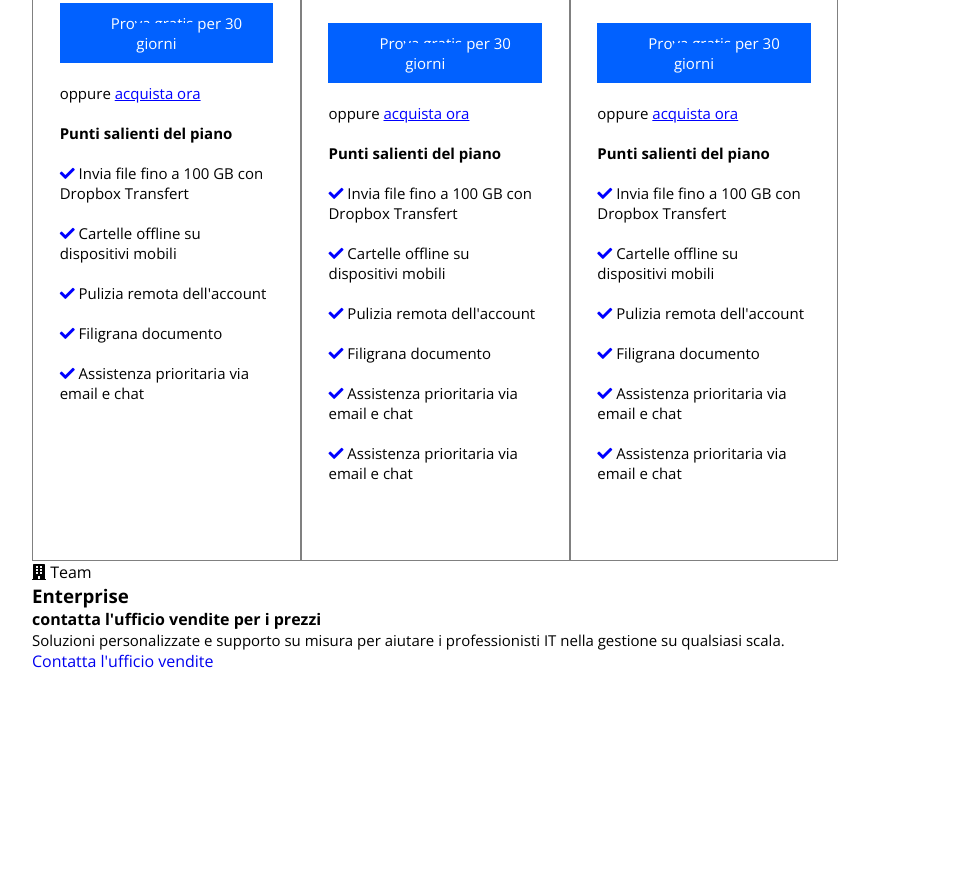
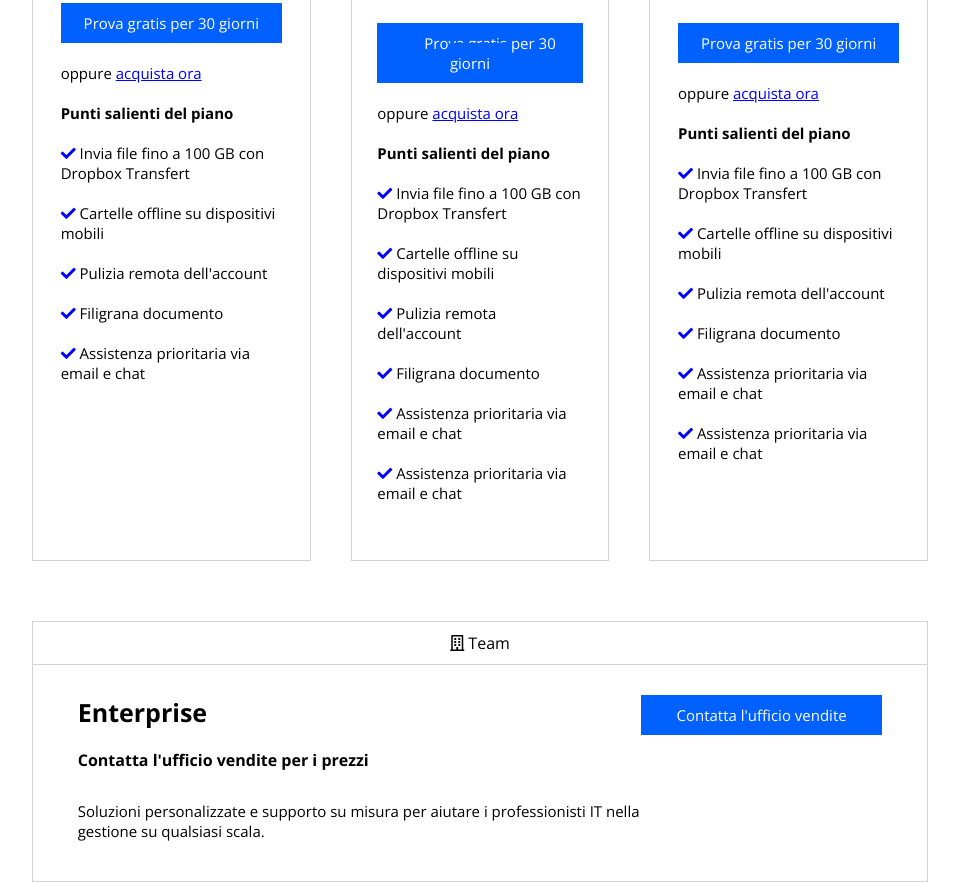
Before and after one commit to edoerco/htmlcss-dropbox, a plain HTML site: page index.html in a window 1280 px wide. Shown: the part 1753-2635 px from the top of the page, without its empty margins (160-1119 px from the left). Before the commit the page ends 2425 px from the top, so only its background shows below. Drawn offline with nearby package versions, Linux system fonts and the light colour scheme.

Commit message:
conclusione sez. Buisness

```diff
--- a/css/style.css
+++ b/css/style.css
@@ -200,17 +200,25 @@ a:hover {
 /*fine titolo e fatturazione */
 /* colonna */
 .col-piano {
-    width: 30%;
+    width: calc(100% / 3 - 20px);
     min-height: 1000px;
-    margin-top: 50px;
-    border: 1px solid grey;
+    margin: 50px 0px 0 0px;
+    border: 1px solid lightgrey;
+    float: left;
+}
+
+.col-piano-center {
+    width: calc((100% / 3) - 40px);
+    min-height: 1000px;
+    margin: 50px 40px 0;
+    border: 1px solid lightgrey;
     float: left;
 }
 
 .titolo-business {
     text-align: center;
     padding: 10px 0;
-    border-bottom: 1px solid grey;
+    border-bottom: 1px solid lightgray;
 }
 
 .text-piano {
@@ -254,6 +262,10 @@ a:hover {
     color: white;
 }
 
+.prova-piano a:hover {
+    text-decoration: none;
+}
+
 .text-piano > p {
     margin-bottom: 20px;
 }
@@ -274,12 +286,45 @@ a:hover {
 .fa-check {
     color: blue;
 }
-
-
-
-
 /*fine colonna */
 
+/* parte inferiore piano  */
+.container-piano2 {
+    margin-top: 60px;
+    border: 1px solid lightgray;
+}
+
+.text-team {
+    width: 70%;
+    float: left;
+    padding-bottom: 40px;
+}
+
+.text-team h3 {
+    margin-top: 30px;
+    font-size: 25px;
+}
+
+.text-team h4 {
+    padding: 20px 0 30px;
+    font-weight: 700;
+}
+
+.text-team2 {
+    width: 30%;
+    float: right;
+    margin-top: 30px;
+    text-align: center;
+}
+
+.text-team2 a {
+    color: white;
+}
+
+.text-team2 a:hover {
+    text-decoration: none;
+}
+/* fine parte inferiore piano  */
 /*fine piano */
 
 /*fine main  */
--- a/index.html
+++ b/index.html
@@ -140,8 +140,8 @@
                     </div>
                 </div>
 
-                <div class="col-piano">
-                    <div class="titolo-business"><i class="fas fa-building"></i></i> Team</div>
+                <div class="col-piano-center">
+                    <div class="titolo-business"><i class="far fa-building"></i></i> Team</div>
                     <div class="fs-15 w-80">
                         <div class="text-piano">
                             <h3>Standard</h3>
@@ -151,9 +151,9 @@
                             </div>
 
                             <div class="offerte-piano clearfix">
-                                <p><i class="far fa-user"></i> 1 utente </p>
+                                <p><i class="fas fa-user-plus"></i> 1 utente </p>
                                 <p><i class="far fa-folder"></i> 3 TB di spazio di archiviazione sicuro</p>
-                                <p><i class="fas fa-pencil-alt"></i> Funzioni di produttività premium e condivisione file semplice e sicura</p>
+                                <p><i class="far fa-smile"></i> Funzioni di produttività premium e condivisione file semplice e sicura</p>
                             </div>
 
                             <div class="prova-piano">
@@ -178,7 +178,7 @@
                 </div>
 
                 <div class="col-piano">
-                    <div class="titolo-business"><i class="fas fa-building"></i> Team</div>
+                    <div class="titolo-business"><i class="far fa-building"></i> Team</div>
                     <div class="fs-15 w-80">
                         <div class="text-piano">
                             <h3>Advanced</h3>
@@ -188,8 +188,8 @@
                             </div>
 
                             <div class="offerte-piano clearfix">
-                                <p><i class="far fa-user"></i> 1 utente </p>
-                                <p><i class="far fa-folder"></i> 3 TB di spazio di archiviazione sicuro</p>
+                                <p><i class="fas fa-user-plus"></i> 1 utente </p>
+                                <p><i class="far fa-smile"></i> 3 TB di spazio di archiviazione sicuro</p>
                                 <p><i class="fas fa-pencil-alt"></i> Funzioni di produttività premium e condivisione file semplice e sicura</p>
                             </div>
 
@@ -215,15 +215,17 @@
                 </div>
             </div>
 
-            <div class="container-piano2 w-70">
-                <div><i class="fas fa-building"></i> Team</div>
-                <div>
-                    <h3>Enterprise</h3>
-                    <h4>contatta l'ufficio vendite per i prezzi</h4>
-                    <p class="fs-15">Soluzioni personalizzate e supporto su misura per aiutare i professionisti IT nella gestione su qualsiasi scala.</p>
-                </div>
-                <div>
-                  <a href="#">Contatta l'ufficio vendite</a>
+            <div class="container-piano2 w-70 clearfix">
+                <div class="titolo-business"><i class="far fa-building"></i> Team</div>
+                <div class="row-team w-90">
+                    <div class="text-team">
+                        <h3>Enterprise</h3>
+                        <h4>Contatta l'ufficio vendite per i prezzi</h4>
+                        <p class="fs-15">Soluzioni personalizzate e supporto su misura per aiutare i professionisti IT nella gestione su qualsiasi scala.</p>
+                    </div>
+                    <div class="text-team2 btn fs-15">
+                      <a href="#">Contatta l'ufficio vendite</a>
+                    </div>
                 </div>
             </div>
         </div>
```
